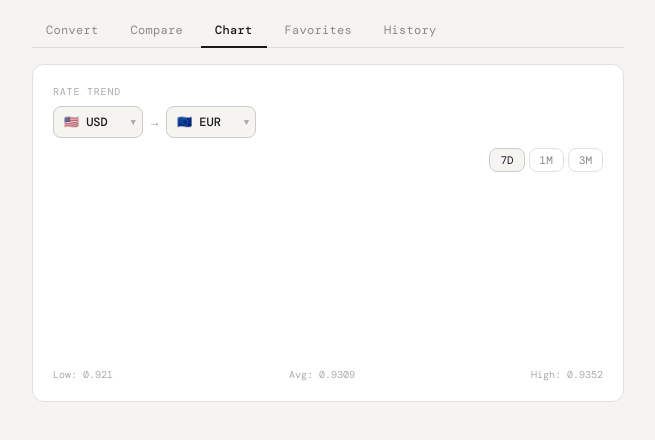
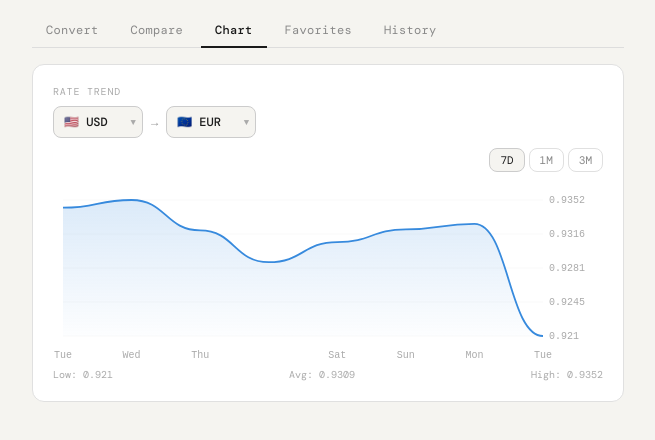
Before and after one commit to Gayathri061024/currency-converter, a plain HTML site: page index.html in a window 1280 px wide. Both pictures are taken after a click on the button "Chart". Shown: the part 110-550 px from the top of the page, without its empty margins (312-967 px from the left). Drawn offline with nearby package versions, Linux system fonts and the light colour scheme; no server answers.

Commit message:
Add files via upload

```diff
--- a/app.js
+++ b/app.js
@@ -222,25 +222,109 @@ function renderChart() {
   const to = document.getElementById('chartTo').value;
   const pts = generateHistory(from, to, chartDays);
   const vals = pts.map(p => p.y);
-  const min = Math.min(...vals), max = Math.max(...vals);
+  const minVal = Math.min(...vals), maxVal = Math.max(...vals);
   const avg = vals.reduce((a, b) => a + b, 0) / vals.length;
-  document.getElementById('chartMin').textContent = `Low: ${fmt(min, to)}`;
+  document.getElementById('chartMin').textContent = `Low: ${fmt(minVal, to)}`;
   document.getElementById('chartAvg').textContent = `Avg: ${fmt(avg, to)}`;
-  document.getElementById('chartMax').textContent = `High: ${fmt(max, to)}`;
-  const ctx = document.getElementById('rateChart');
-  if (chartInstance) chartInstance.destroy();
-  chartInstance = new Chart(ctx, {
-    type: 'line',
-    data: { datasets: [{ data: pts, borderColor: '#378ADD', borderWidth: 1.5, pointRadius: 0, tension: 0.4, fill: true, backgroundColor: 'rgba(55,138,221,0.07)' }] },
-    options: {
-      responsive: true, maintainAspectRatio: false,
-      scales: {
-        x: { type: 'time', time: { unit: chartDays <= 7 ? 'day' : chartDays <= 30 ? 'week' : 'month' }, grid: { display: false }, ticks: { color: '#aaa', font: { size: 10, family: 'DM Mono' } } },
-        y: { position: 'right', grid: { color: 'rgba(128,128,128,0.1)' }, ticks: { color: '#aaa', font: { size: 10, family: 'DM Mono' }, maxTicksLimit: 5 } }
-      },
-      plugins: { legend: { display: false }, tooltip: { callbacks: { label: c => `${fmt(c.raw.y, to)} ${to}` }, titleFont: { family: 'DM Mono', size: 11 }, bodyFont: { family: 'DM Mono', size: 11 } } }
-    }
-  });
+  document.getElementById('chartMax').textContent = `High: ${fmt(maxVal, to)}`;
+
+  const canvas = document.getElementById('rateChart');
+  const wrap = canvas.parentElement;
+  const W = wrap.clientWidth || 560;
+  const H = 180;
+  canvas.width = W;
+  canvas.height = H;
+  const ctx = canvas.getContext('2d');
+  ctx.clearRect(0, 0, W, H);
+
+  const padL = 10, padR = 60, padT = 16, padB = 28;
+  const chartW = W - padL - padR;
+  const chartH = H - padT - padB;
+  const range = maxVal - minVal || maxVal * 0.01;
+
+  function xPos(i) { return padL + (i / (pts.length - 1)) * chartW; }
+  function yPos(v) { return padT + chartH - ((v - minVal) / range) * chartH; }
+
+  // Grid lines + Y labels (right side)
+  const ySteps = 4;
+  ctx.font = '10px monospace';
+  ctx.fillStyle = '#aaa';
+  ctx.textAlign = 'left';
+  for (let i = 0; i <= ySteps; i++) {
+    const v = minVal + (range * i / ySteps);
+    const y = yPos(v);
+    ctx.strokeStyle = 'rgba(128,128,128,0.12)';
+    ctx.lineWidth = 0.5;
+    ctx.beginPath(); ctx.moveTo(padL, y); ctx.lineTo(padL + chartW, y); ctx.stroke();
+    ctx.fillText(fmt(v, to), padL + chartW + 6, y + 3);
+  }
+
+  // X axis date labels
+  const xLabelCount = Math.min(pts.length, chartDays <= 7 ? 7 : chartDays <= 30 ? 5 : 4);
+  ctx.textAlign = 'center';
+  ctx.fillStyle = '#aaa';
+  for (let i = 0; i < xLabelCount; i++) {
+    const idx = Math.round(i * (pts.length - 1) / (xLabelCount - 1));
+    const d = pts[idx].x;
+    const label = chartDays <= 7
+      ? d.toLocaleDateString([], { weekday: 'short' })
+      : d.toLocaleDateString([], { month: 'short', day: 'numeric' });
+    ctx.fillText(label, xPos(idx), H - 6);
+  }
+
+  // Fill area under line
+  ctx.beginPath();
+  ctx.moveTo(xPos(0), yPos(pts[0].y));
+  for (let i = 1; i < pts.length; i++) {
+    const x0 = xPos(i - 1), y0 = yPos(pts[i - 1].y);
+    const x1 = xPos(i), y1 = yPos(pts[i].y);
+    const cpx = (x0 + x1) / 2;
+    ctx.bezierCurveTo(cpx, y0, cpx, y1, x1, y1);
+  }
+  ctx.lineTo(xPos(pts.length - 1), padT + chartH);
+  ctx.lineTo(xPos(0), padT + chartH);
+  ctx.closePath();
+  const grad = ctx.createLinearGradient(0, padT, 0, padT + chartH);
+  grad.addColorStop(0, 'rgba(55,138,221,0.18)');
+  grad.addColorStop(1, 'rgba(55,138,221,0.01)');
+  ctx.fillStyle = grad;
+  ctx.fill();
+
+  // Line
+  ctx.beginPath();
+  ctx.moveTo(xPos(0), yPos(pts[0].y));
+  for (let i = 1; i < pts.length; i++) {
+    const x0 = xPos(i - 1), y0 = yPos(pts[i - 1].y);
+    const x1 = xPos(i), y1 = yPos(pts[i].y);
+    const cpx = (x0 + x1) / 2;
+    ctx.bezierCurveTo(cpx, y0, cpx, y1, x1, y1);
+  }
+  ctx.strokeStyle = '#378ADD';
+  ctx.lineWidth = 1.8;
+  ctx.lineJoin = 'round';
+  ctx.stroke();
+
+  // Hover tooltip
+  canvas.onmousemove = function(e) {
+    const rect = canvas.getBoundingClientRect();
+    const mx = e.clientX - rect.left - padL;
+    const idx = Math.max(0, Math.min(pts.length - 1, Math.round((mx / chartW) * (pts.length - 1))));
+    renderChart._hover = idx;
+    renderChart();
+    // Draw tooltip dot + label
+    const cx = xPos(idx), cy = yPos(pts[idx].y);
+    ctx.beginPath();
+    ctx.arc(cx, cy, 4, 0, Math.PI * 2);
+    ctx.fillStyle = '#378ADD';
+    ctx.fill();
+    const label = `${fmt(pts[idx].y, to)} ${to}`;
+    const tx = cx + 8 > W - 80 ? cx - 70 : cx + 8;
+    ctx.fillStyle = '#555';
+    ctx.font = '11px monospace';
+    ctx.textAlign = 'left';
+    ctx.fillText(label, tx, cy - 6);
+  };
+  canvas.onmouseleave = function() { renderChart._hover = null; renderChart(); };
 }
 
 document.getElementById('chartFrom').addEventListener('change', renderChart);
--- a/index.html
+++ b/index.html
@@ -94,7 +94,6 @@
   </div>
 </div>
 
-<script src="https://cdn.jsdelivr.net/npm/chart.js@4.4.1/dist/chart.umd.min.js"></script>
 <script src="app.js"></script>
 </body>
 </html>
```
Also changed, not shown: screenshot-chart.png.png (added), screenshot-compare.png.png (added), screenshot-convert.png.png (added), 1 other file.
